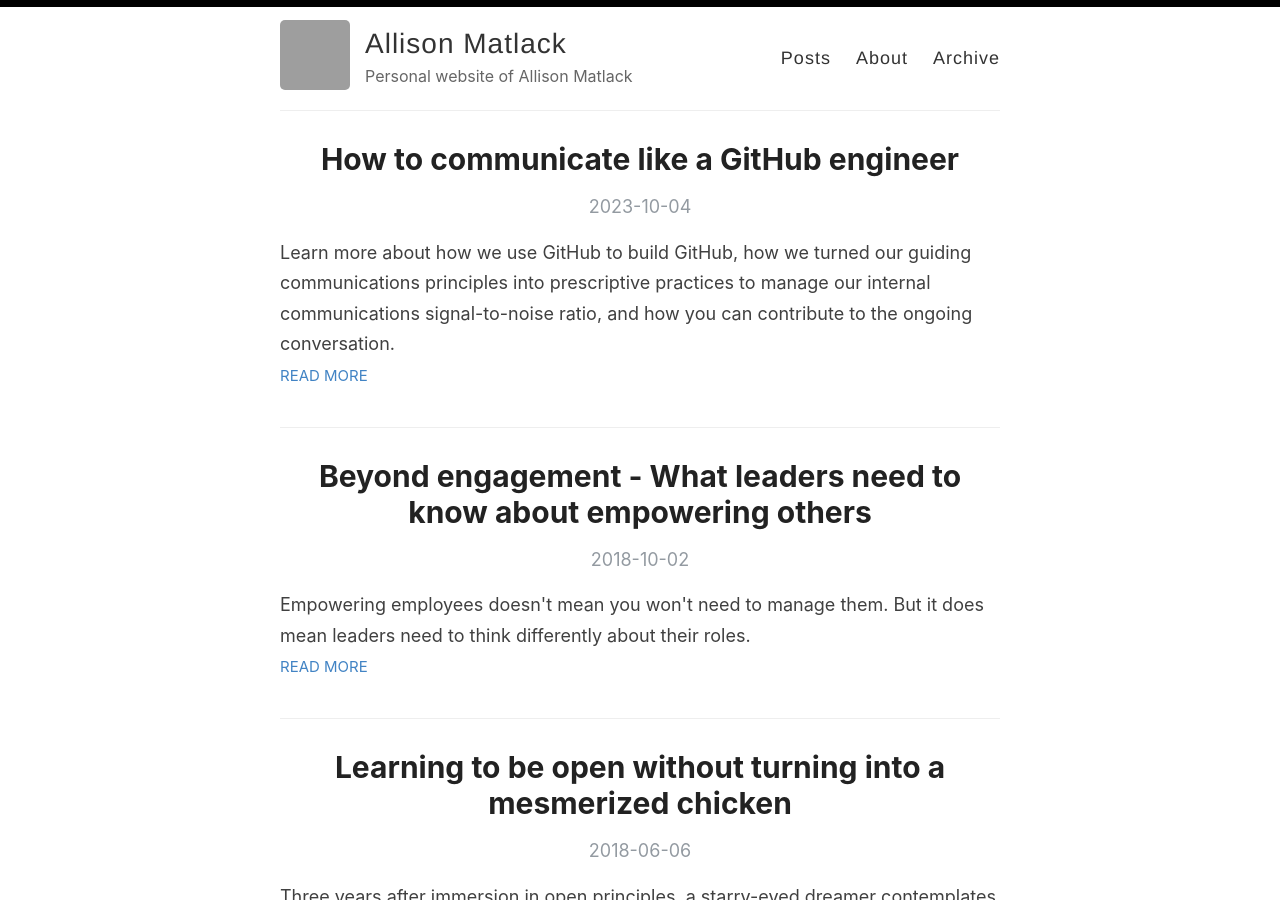
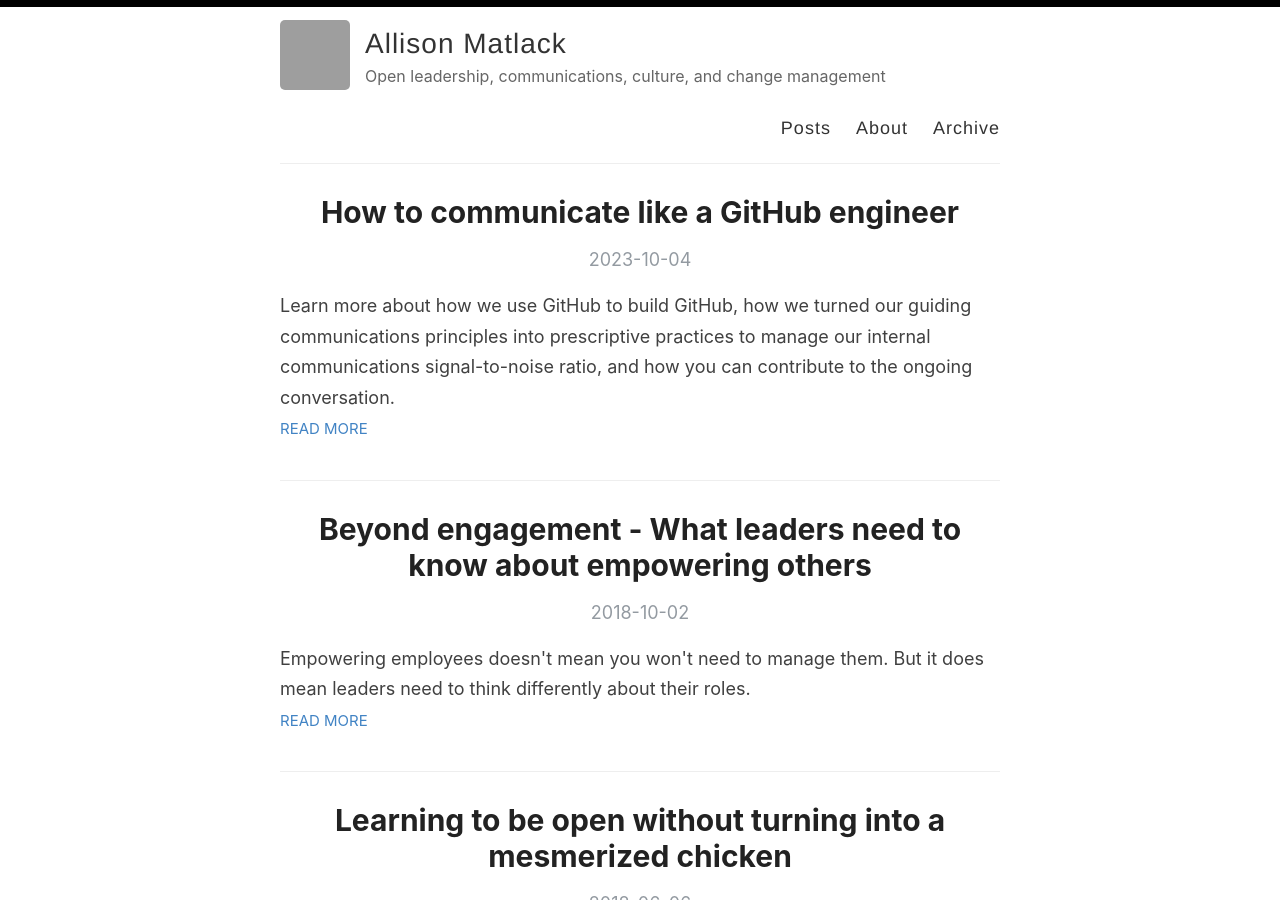
Before and after one commit to amatlack/amatlack.github.io, a Jekyll site: the page built from index.html, in a window 1280 px wide and 900 px high. Built offline with Jekyll 4.4.1, drawn with Linux system fonts in a browser that asks for light colours; the list of posts is cut into pages by our own code; part of the change alters nothing that is shown; grey boxes are pictures that could not be loaded.

Commit message:
updating url and description

```diff
--- a/_config.yml
+++ b/_config.yml
@@ -6,7 +6,7 @@ title: Allison Matlack
 author: Allison Matlack
 
 # Short bio or description (displayed in the header)
-description: Personal website of Allison Matlack
+description: Open leadership, communications, culture, and change management
 
 # URL of your avatar or profile pic (you could use your GitHub profile pic)
 avatar: https://avatars.githubusercontent.com/u/24779465?v=4
@@ -45,8 +45,8 @@ google_analytics: # UA-43339302-11
 
 # Your website URL (e.g. http://amitmerchant1990.github.io or http://www.amitmerchant.com)
 # Used for Sitemap.xml and your RSS feed
-url: http://amatlack.github.io
-enforce_ssl: https://amatlack.github.io
+url: http://amatlack.com
+enforce_ssl: https://amatlack.com
 
 # If you're hosting your site at a Project repository on GitHub pages
 # (http://yourusername.github.io/repository-name)
```
